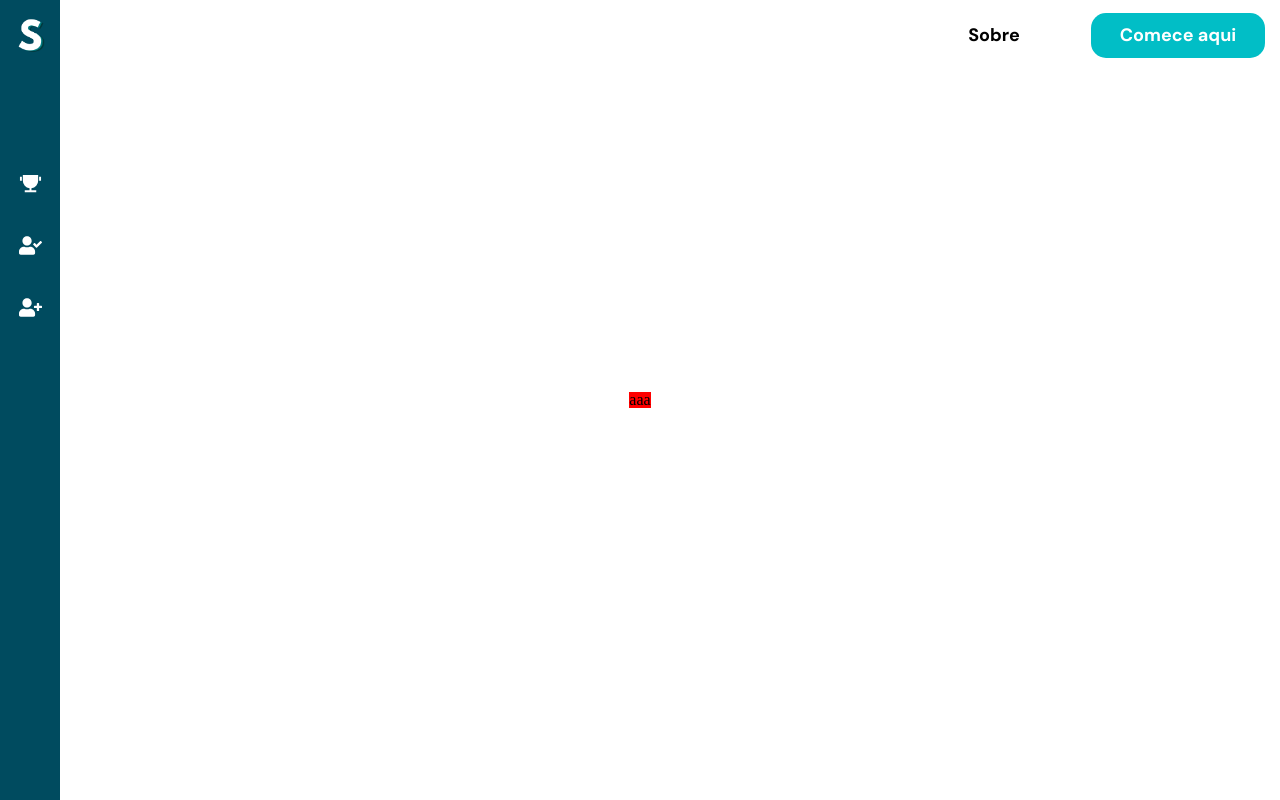
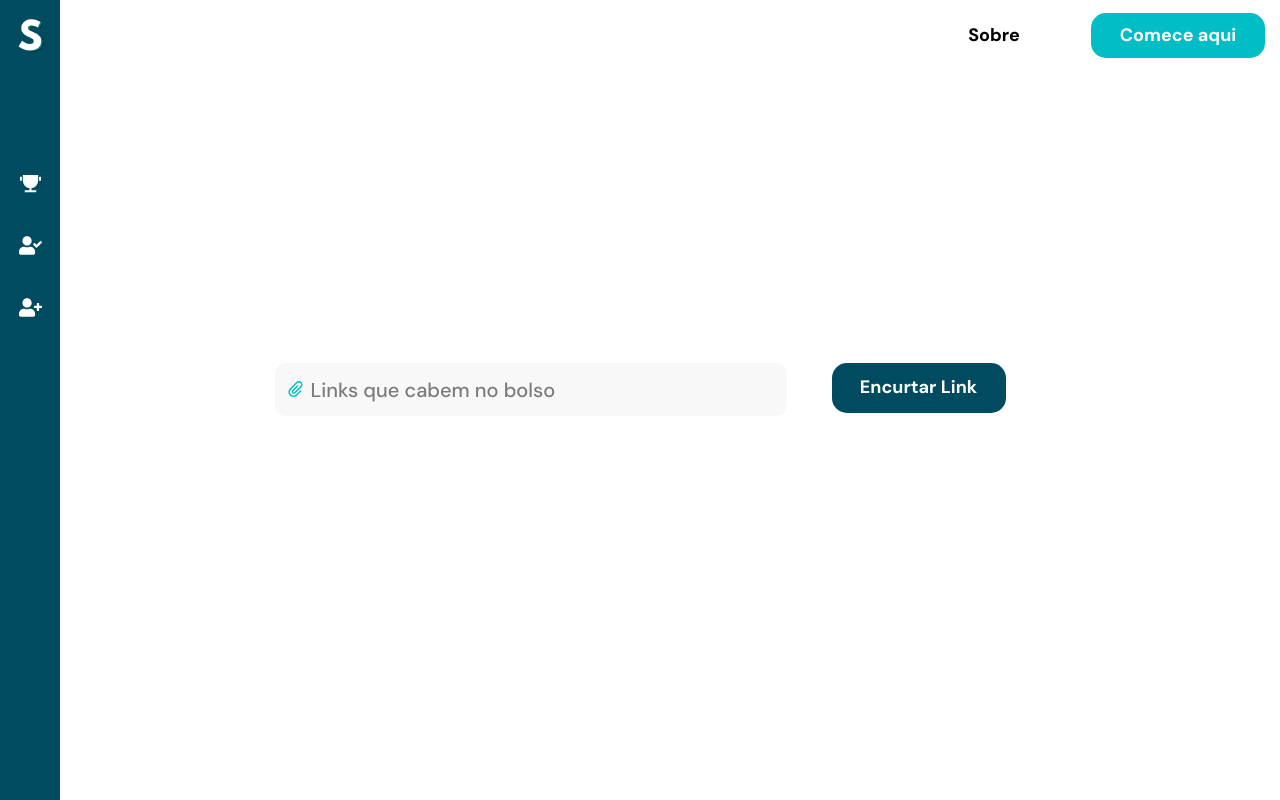
Before and after one commit to isabellexvr/shortly-front, a React (Vite) app: page /home in a window 1280 px wide. Built offline with nearby package versions, Linux system fonts and the light colour scheme; no server answers.

Commit message:
style: shorten form

```diff
--- a/src/components/Input/index.jsx
+++ b/src/components/Input/index.jsx
@@ -17,7 +17,6 @@ const InputContainer = styled.div`
   font-weight: 500;
   height: fit-content;
   box-sizing: border-box;
-
   > label {
     position: absolute;
     left: 10px;
@@ -41,7 +40,6 @@ const InputContainer = styled.div`
     border-radius: 11px;
     height: 55px;
     box-sizing: border-box;
-
     :focus,
     :valid {
       border-bottom: 4px solid ${colors.mediumBlue};
--- a/src/pages/HomePage/index.jsx
+++ b/src/pages/HomePage/index.jsx
@@ -1,14 +1,129 @@
 import styled from "styled-components";
 import { useEffect, useState } from "react";
+import { Button, Form } from "../styles";
+import Input from "../../components/Input";
+import { colors } from "../../assets/colors";
+import { ImAttachment } from "react-icons/im";
+import { IconContext } from "react-icons/lib";
 
-export default function HomePage(){
-    return (
-        <HomePageContainer>
-            aaa
-        </HomePageContainer>
-    )
+export default function HomePage() {
+  const [url, setUrl] = useState("");
+
+  function sendShorten(e) {
+    e.preventDefault();
+    console.log(isValidHttpUrl(url));
+  }
+
+  function isValidHttpUrl(string) {
+    try {
+      const newUrl = new URL(`http://${string}`);
+      return newUrl.protocol === "http:" || newUrl.protocol === "https:";
+    } catch (error) {
+      return false;
+    }
+  }
+  return (
+    <>
+      <ShortenForm onSubmit={sendShorten}>
+        <ShortenInput>
+          <input
+            required
+            name="url"
+            id="url"
+            onChange={(e) => setUrl(e.target.value)}
+          />
+
+          <label className="title" htmlFor="url">
+            {" "}
+            Links que cabem no bolso
+          </label>
+          <IconLabel>
+
+              <ImAttachment />
+
+          </IconLabel>
+        </ShortenInput>
+        <ShortenButton type="submit">Encurtar Link</ShortenButton>
+      </ShortenForm>
+    </>
+  );
 }
 
-const HomePageContainer = styled.div`
-    background-color: red;
+const ShortenForm = styled.form`
+  display: flex;
 `;
+
+const ShortenInput = styled.div`
+  position: relative;
+  font-family: "DM Sans", sans-serif;
+  margin-bottom: 20px;
+  font-weight: 500;
+  height: fit-content;
+  box-sizing: border-box;
+  margin-right: 35px;
+  > .title {
+    position: absolute;
+    left: 36px;
+    bottom: 18px;
+    color: "#4e8591";
+    opacity: 0.5;
+    cursor: text;
+    font-size: 20px;
+    transition: 0.4s ease-in-out;
+  }
+  > input {
+    all: unset;
+    border-bottom: 2px solid white;
+    outline: 0;
+    padding-left: 38px;
+    font-size: 20px;
+    width: 40vw;
+    height: 45px;
+    color: ${colors.darkBlue};
+    background-color: ${colors.lightGrey};
+    border-radius: 11px;
+    height: 55px;
+    box-sizing: border-box;
+    :focus,
+    :valid {
+      border-bottom: 4px solid ${colors.mediumBlue};
+      transition: 0.5s ease-in-out;
+    }
+    :focus ~ .title,
+    :valid ~ .title {
+      color: ${colors.darkBlue};
+      transform: translateY(-39px);
+      font-size: 15px;
+    }
+  }
+`;
+
+const ShortenButton = styled.button`
+  all: unset;
+  cursor: pointer;
+  width: 174px;
+  height: 50px;
+  background-color: ${colors.darkBlue};
+  color: white;
+  border-radius: 15px;
+  display: flex;
+  justify-content: center;
+  align-items: center;
+  font-style: normal;
+  font-family: "DM Sans", sans-serif;
+  margin-left: 10px;
+  font-weight: 700;
+  font-size: 18px;
+  line-height: 25px;
+  :disabled {
+    opacity: 0.7;
+    cursor: default;
+  }
+`;
+
+const IconLabel = styled.label`
+  position: absolute;
+  left: 13px;
+  bottom: 18px;
+  color: ${colors.lightBlue};
+`;
--- a/src/pages/RankingPage/styles.js
+++ b/src/pages/RankingPage/styles.js
@@ -8,8 +8,8 @@ export const RankingContainer = styled.div`
   width: 55vw;
   height: fit-content;
   border-radius: 20px;
-  background-color: rgb(0, 75, 95, 0.9);
   padding: 30px;
+  border: 2.5px solid ${colors.lightBlue};
   box-sizing: border-box;
   font-family: "DM Sans", sans-serif;
 `;
@@ -45,7 +45,7 @@ export const RankingHeader = styled.div`
     h2 {
       font-size: 20px;
       font-weight: 700;
-      color: ${colors.lightGrey};
+      color: ${colors.darkBlue};
     }
   }
 `;
--- a/src/pages/styles.js
+++ b/src/pages/styles.js
@@ -14,6 +14,7 @@ export const Form = styled.form`
   padding-bottom: 30px;
   border-radius: 20px;
   user-select: none;
+  border: 2.5px solid ${colors.lightBlue};
   > button {
     margin-top: 15px;
   }
@@ -47,11 +48,11 @@ export const StyledLink = styled(Link)`
   font-family: "DM Sans", sans-serif;
   font-weight: 600;
   font-size: 16px;
-  color: white;
+  color: ${colors.darkBlue};
   padding: 10px;
   cursor: pointer;
   user-select: none;
-  width: 22vw;
+  width: 21vw;
   text-align: center;
   line-height: 18px;
 `;
```
